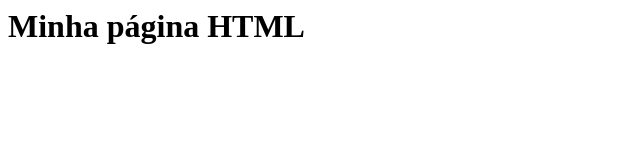
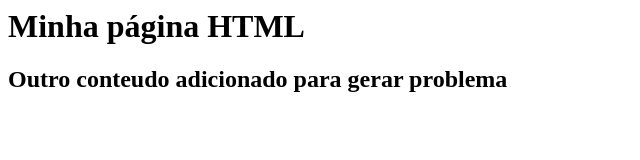
Before and after one commit to angelabnalmeida/gama-no-github, a plain HTML site: page index.html in a window 1280 px wide. Shown: the whole page, without its empty margins (0-640 px from the left). Drawn offline with Linux system fonts and the light colour scheme.

Commit message:
outro comiit, dessa vez em master

```diff
--- a/index.html
+++ b/index.html
@@ -1,5 +1,6 @@
 <html>
   <body>
     <h1>Minha página HTML</h1>
+    <h2>Outro conteudo adicionado para gerar problema</h2>
   </body>
 </html>
```
